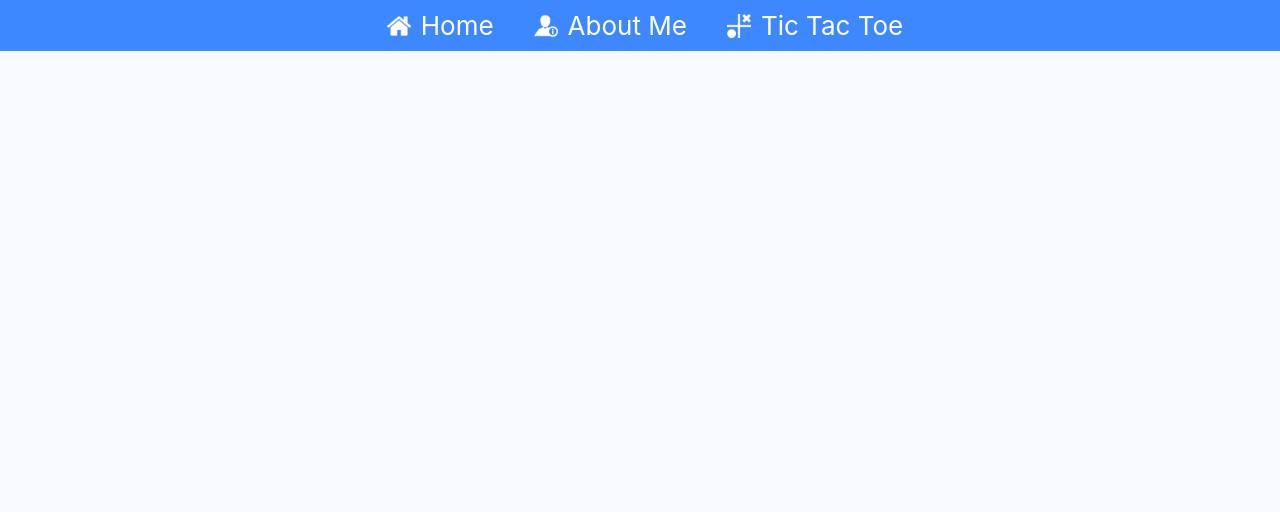
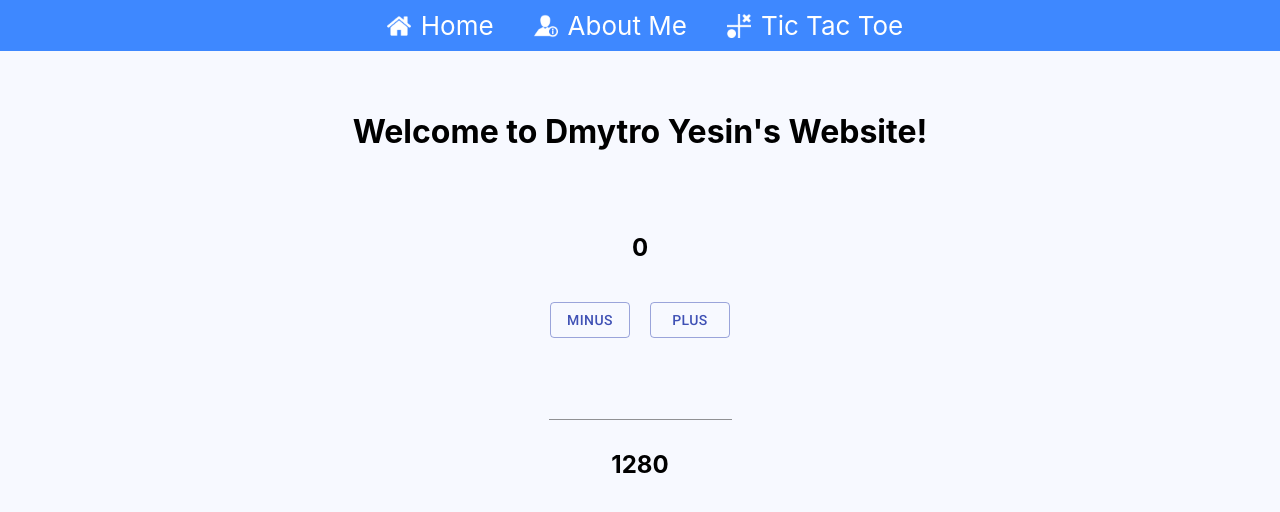
Before and after one commit to DmytroYesin/Portfolio_Project, a React app: page /trash in a window 1280 px wide. Shown: the top 512 px of the page. Built offline with nearby package versions, Linux system fonts and the light colour scheme.

Commit message:
refactor som trash

```diff
--- a/src/components/Main.tsx
+++ b/src/components/Main.tsx
@@ -5,6 +5,7 @@ import '../App.scss';
 import Home from "./Pages/Home/Home";
 import TicTac from "./Pages/TicTacToe/TicTac";
 import AboutMe from "./Pages/AboutMe/AboutMe";
+import Trash from "./Pages/Trash/Trash";
 
 const Main = () => (
     <main>
@@ -12,6 +13,7 @@ const Main = () => (
         <Route exact path='/' component={Home}/>
         <Route path='/about-me' component={AboutMe}/>
         <Route path='/tic-tac-toe' component={TicTac}/>
+        <Route path='/trash' component={Trash}/>
       </Switch>
     </main>
 );
--- a/src/components/Pages/AboutMe/AboutMe.scss
+++ b/src/components/Pages/AboutMe/AboutMe.scss
@@ -80,6 +80,10 @@
         padding: 5px;
       }
     }
+
+    .prev_jobs_item {
+
+    }
   }
 }
 
--- a/src/components/Pages/AboutMe/AboutMe.tsx
+++ b/src/components/Pages/AboutMe/AboutMe.tsx
@@ -79,10 +79,17 @@ function AboutMe() {
                         <Typography className="Accordion_head">Previous jobs</Typography>
                     </AccordionSummary>
                     <AccordionDetails>
-                        <Typography>
-                            Lorem ipsum dolor sit amet, consectetur adipiscing elit. Suspendisse malesuada lacus ex,
-                            sit amet blandit leo lobortis eget.
-                        </Typography>
+
+                        <div className="Accordion_list">
+                            <div className="prev_jobs_item">
+                                <div className="jobs_item_title">
+
+                                </div>
+                                <div className="jobs_item_description">
+
+                                </div>
+                            </div>
+                        </div>
                     </AccordionDetails>
                 </Accordion>
                 <Accordion key="Accordion_three" className="Accordion_BG">
--- a/src/components/Pages/Home/Home.tsx
+++ b/src/components/Pages/Home/Home.tsx
@@ -1,61 +1,15 @@
-import React, { useState, useEffect } from 'react';
-import Button from '@material-ui/core/Button';
-import Input from '@material-ui/core/Input';
-// import { Link } from 'react-router-dom'
+import React from 'react';
 import './Home.scss';
 
 
 const Home = () => {
-    const [clicker, updClicker] = useState(0);
-    const [inputVal, updInput] = useState('');
-    const width = useWindowsWidth();
-
-    function handleInputChange(e:any) {
-        updInput(e.target.value);
-    }
-
-    useEffect(() => {
-       document.title =  inputVal;
-    });
 
     return <>
         <div className="rootHome">
-            <h1>Welcome to Dmytro Yesin's Website!</h1>
+            <h1>Welcome to my Website!</h1>
         </div>
-
-        <h2>{clicker}</h2>
-
-        <div className="btn_block">
-            <Button  onClick={() => updClicker(clicker - 1)} variant="outlined" color="primary">
-                Minus
-            </Button>
-
-            <Button  onClick={() => updClicker(clicker + 1)} variant="outlined" color="primary">
-                Plus
-            </Button>
-        </div>
-
-        <h2>{inputVal}</h2>
-
-        <div className="btn_block">
-            <Input color="primary" onChange={handleInputChange} />
-        </div>
-
-        <h2>{width}</h2>
-
     </>
 };
 
-function useWindowsWidth() {                                      // this is a custom hook
-    const [width, updWidth] = useState(window.innerWidth);
-    useEffect(() => {
-        const handleResize = () => updWidth(window.innerWidth);
-        window.addEventListener('resize', handleResize);
-        return () => {
-            window.removeEventListener('resize', handleResize);  // The same as componentWillUnmount
-        };
-    });
-    return width;
-}
 
 export default Home;
--- /dev/null
+++ b/src/components/Pages/Trash/Trash.scss
@@ -0,0 +1,5 @@
+.rootHome {
+  display: flex;
+  flex-direction: column;
+  padding: 40px;
+}
--- /dev/null
+++ b/src/components/Pages/Trash/Trash.tsx
@@ -0,0 +1,59 @@
+import React, {useEffect, useState} from 'react';
+import './Trash.scss';
+import Button from "@material-ui/core/Button";
+import Input from "@material-ui/core/Input/Input";
+
+const Trash = () => {
+    const [clicker, updClicker] = useState(0);
+    const [inputVal, updInput] = useState('');
+    const width = useWindowsWidth();
+
+    function handleInputChange(e:any) {
+        updInput(e.target.value);
+    }
+
+    useEffect(() => {
+        document.title =  inputVal;
+    });
+
+    return <>
+        <div className="rootHome">
+            <h1>Welcome to Dmytro Yesin's Website!</h1>
+        </div>
+
+        <h2>{clicker}</h2>
+
+        <div className="btn_block">
+            <Button  onClick={() => updClicker(clicker - 1)} variant="outlined" color="primary">
+                Minus
+            </Button>
+
+            <Button  onClick={() => updClicker(clicker + 1)} variant="outlined" color="primary">
+                Plus
+            </Button>
+        </div>
+
+        <h2>{inputVal}</h2>
+
+        <div className="btn_block">
+            <Input color="primary" onChange={handleInputChange} />
+        </div>
+
+        <h2>{width}</h2>
+
+    </>
+};
+
+function useWindowsWidth() {                                      // this is a custom hook
+    const [width, updWidth] = useState(window.innerWidth);
+    useEffect(() => {
+        const handleResize = () => updWidth(window.innerWidth);
+        window.addEventListener('resize', handleResize);
+        return () => {
+            window.removeEventListener('resize', handleResize);  // The same as componentWillUnmount
+        };
+    });
+    return width;
+}
+
+export default Trash;
```
